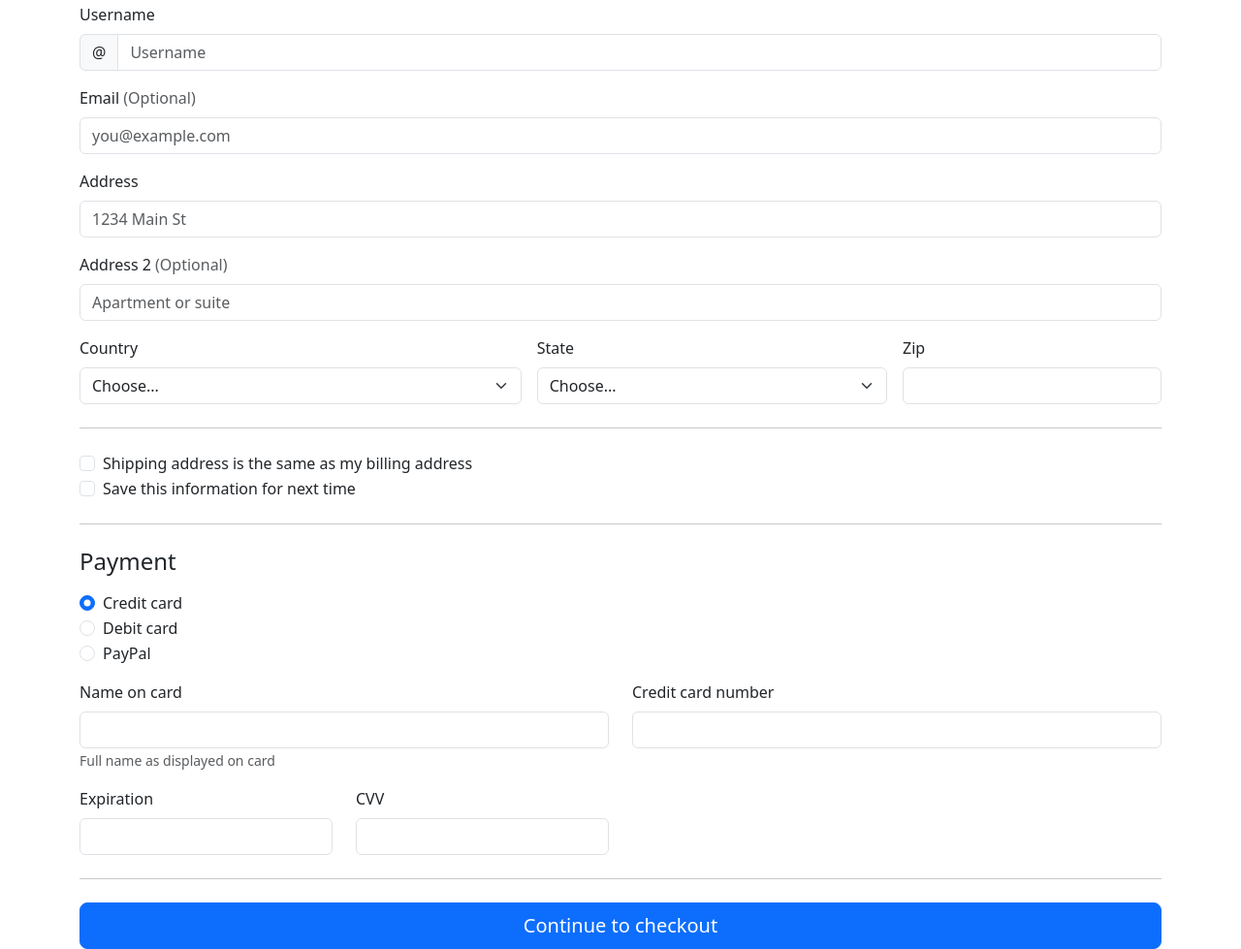
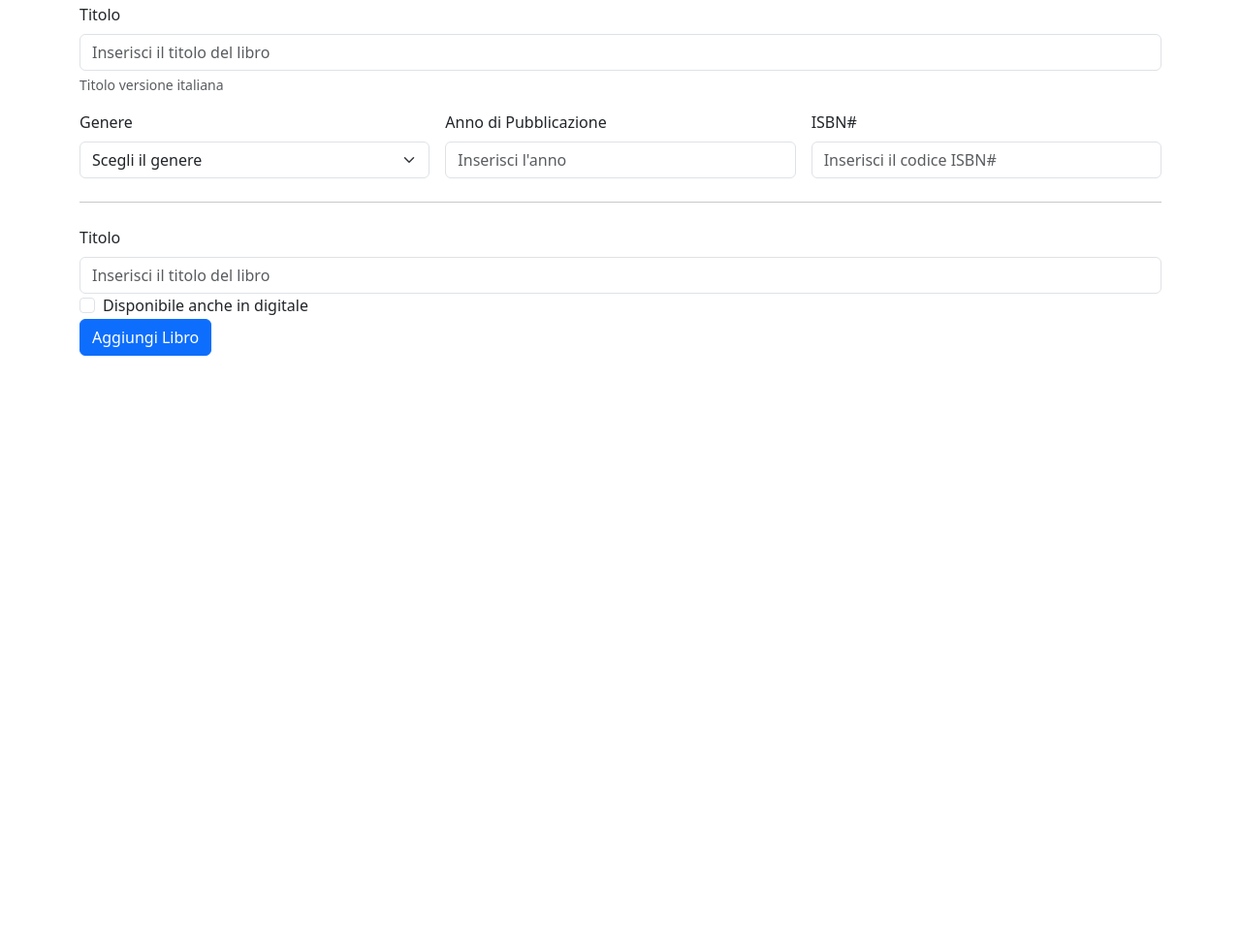
Before and after one commit to michelegelmini/html-css-bootstrap-dashboard, a plain HTML site: page new-book-page.html in a window 1280 px wide. Shown: the part 238-1217 px from the top of the page at 97% size. After the commit the page ends 800 px from the top, so only its background shows below. Drawn offline with nearby package versions, Linux system fonts and the light colour scheme.

Commit message:
add: page-content

```diff
--- a/new-book-page.html
+++ b/new-book-page.html
@@ -107,155 +107,58 @@
                         </div>
 
                         <div class="col-12">
-                            <label for="username" class="form-label">Username</label>
-                            <div class="input-group has-validation">
-                                <span class="input-group-text">@</span>
-                                <input type="text" class="form-control" id="username" placeholder="Username" required=""
-                                    data-np-intersection-state="visible">
-                                <div class="invalid-feedback">
-                                    Your username is required.
-                                </div>
+                            <label for="address2" class="form-label">Titolo</label>
+                            <input type="text" class="form-control" id="address2"
+                                placeholder="Inserisci il titolo del libro" data-np-autofill-field-type="address2"
+                                data-np-uid="ff9c7894-03a6-4efb-8d11-1fa8d2762323">
+                            <div id="emailHelp" class="form-text">Titolo versione italiana</div>
+                        </div>
+
+                        <div class="col-md-4">
+                            <label for="genre" class="form-label">Genere</label>
+                            <select class="form-select" id="genre" required="" data-np-autofill-field-type="genre">
+                                <option value="">Scegli il genere</option>
+                                <option>Romanzi</option>
+                                <option>Gialli</option>
+                                <option>Biografie</option>
+                                <option>Drammatici</option>
+                            </select>
+                            <div class="invalid-feedback">
+                                Selezione un genere valido.
                             </div>
                         </div>
 
-                        <div class="col-12">
-                            <label for="email" class="form-label">Email <span
-                                    class="text-body-secondary">(Optional)</span></label>
-                            <input type="email" class="form-control" id="email" placeholder="you@example.com"
-                                data-np-autofill-field-type="email" data-np-uid="036bede6-c412-411e-b8bf-1be177852249">
-                            <div class="invalid-feedback">
-                                Please enter a valid email address for shipping updates.
-                            </div>
-                            <nordpass-icon data-np-uid="036bede6-c412-411e-b8bf-1be177852249"></nordpass-icon>
+                        <div class="col-md-4">
+                            <label for="year" class="form-label">Anno di Pubblicazione</label>
+                            <input type="number" class="form-control" id="year" placeholder="Inserisci l'anno"
+                                data-np-autofill-field-type="address2"
+                                data-np-uid="ff9c7894-03a6-4efb-8d11-1fa8d2762323">
                         </div>
-
-                        <div class="col-12">
-                            <label for="address" class="form-label">Address</label>
-                            <input type="text" class="form-control" id="address" placeholder="1234 Main St" required=""
-                                data-np-autofill-field-type="address"
-                                data-np-uid="6fd91535-0873-4e9b-8ea9-caa2dfa393f5">
-                            <div class="invalid-feedback">
-                                Please enter your shipping address.
-                            </div>
-                            <nordpass-icon data-np-uid="6fd91535-0873-4e9b-8ea9-caa2dfa393f5"></nordpass-icon>
-                        </div>
-
-                        <div class="col-12">
-                            <label for="address2" class="form-label">Address 2 <span
-                                    class="text-body-secondary">(Optional)</span></label>
-                            <input type="text" class="form-control" id="address2" placeholder="Apartment or suite"
+                        <div class="col-md-4">
+                            <label for="year" class="form-label">ISBN#</label>
+                            <input type="number" class="form-control" id="year" placeholder="Inserisci il codice ISBN#"
                                 data-np-autofill-field-type="address2"
                                 data-np-uid="ff9c7894-03a6-4efb-8d11-1fa8d2762323">
                         </div>
 
-                        <div class="col-md-5">
-                            <label for="country" class="form-label">Country</label>
-                            <select class="form-select" id="country" required="" data-np-autofill-field-type="country">
-                                <option value="">Choose...</option>
-                                <option>United States</option>
-                            </select>
-                            <div class="invalid-feedback">
-                                Please select a valid country.
-                            </div>
-                        </div>
-
-                        <div class="col-md-4">
-                            <label for="state" class="form-label">State</label>
-                            <select class="form-select" id="state" required="" data-np-autofill-field-type="state">
-                                <option value="">Choose...</option>
-                                <option>California</option>
-                            </select>
-                            <div class="invalid-feedback">
-                                Please provide a valid state.
-                            </div>
-                        </div>
-
-                        <div class="col-md-3">
-                            <label for="zip" class="form-label">Zip</label>
-                            <input type="text" class="form-control" id="zip" placeholder="" required=""
-                                data-np-autofill-field-type="zip">
-                            <div class="invalid-feedback">
-                                Zip code required.
-                            </div>
-                        </div>
                     </div>
 
                     <hr class="my-4">
 
-                    <div class="form-check">
-                        <input type="checkbox" class="form-check-input" id="same-address">
-                        <label class="form-check-label" for="same-address">Shipping address is the same as my
-                            billing
-                            address</label>
+                    <div class="col-12">
+                        <label for="address2" class="form-label">Titolo</label>
+                        <input type="text" class="form-control" id="address2"
+                            placeholder="Inserisci il titolo del libro" data-np-autofill-field-type="address2"
+                            data-np-uid="ff9c7894-03a6-4efb-8d11-1fa8d2762323">
+
                     </div>
 
                     <div class="form-check">
                         <input type="checkbox" class="form-check-input" id="save-info">
-                        <label class="form-check-label" for="save-info">Save this information for next time</label>
+                        <label class="form-check-label" for="save-info">Disponibile anche in digitale</label>
                     </div>
 
-                    <hr class="my-4">
-
-                    <h4 class="mb-3">Payment</h4>
-
-                    <div class="my-3">
-                        <div class="form-check">
-                            <input id="credit" name="paymentMethod" type="radio" class="form-check-input" checked=""
-                                required="">
-                            <label class="form-check-label" for="credit">Credit card</label>
-                        </div>
-                        <div class="form-check">
-                            <input id="debit" name="paymentMethod" type="radio" class="form-check-input" required="">
-                            <label class="form-check-label" for="debit">Debit card</label>
-                        </div>
-                        <div class="form-check">
-                            <input id="paypal" name="paymentMethod" type="radio" class="form-check-input" required="">
-                            <label class="form-check-label" for="paypal">PayPal</label>
-                        </div>
-                    </div>
-
-                    <div class="row gy-3">
-                        <div class="col-md-6">
-                            <label for="cc-name" class="form-label">Name on card</label>
-                            <input type="text" class="form-control" id="cc-name" placeholder="" required=""
-                                data-np-autofill-field-type="fullName">
-                            <small class="text-body-secondary">Full name as displayed on card</small>
-                            <div class="invalid-feedback">
-                                Name on card is required
-                            </div>
-                        </div>
-
-                        <div class="col-md-6">
-                            <label for="cc-number" class="form-label">Credit card number</label>
-                            <input type="text" class="form-control" id="cc-number" placeholder="" required=""
-                                data-np-autofill-field-type="ccNumber">
-                            <div class="invalid-feedback">
-                                Credit card number is required
-                            </div>
-                        </div>
-
-                        <div class="col-md-3">
-                            <label for="cc-expiration" class="form-label">Expiration</label>
-                            <input type="text" class="form-control" id="cc-expiration" placeholder="" required=""
-                                data-np-autofill-field-type="ccExpirationFull">
-                            <div class="invalid-feedback">
-                                Expiration date required
-                            </div>
-                        </div>
-
-                        <div class="col-md-3">
-                            <label for="cc-cvv" class="form-label">CVV</label>
-                            <input type="text" class="form-control" id="cc-cvv" placeholder="" required=""
-                                data-np-autofill-field-type="ccCvv">
-                            <div class="invalid-feedback">
-                                Security code required
-                            </div>
-                        </div>
-                    </div>
-
-                    <hr class="my-4">
-
-                    <button class="w-100 btn btn-primary btn-lg" type="submit">Continue to checkout</button>
+                    <button class="w-20 btn btn-primary btn-md" type="submit">Aggiungi Libro</button>
                 </form>
 
             </div>
```
